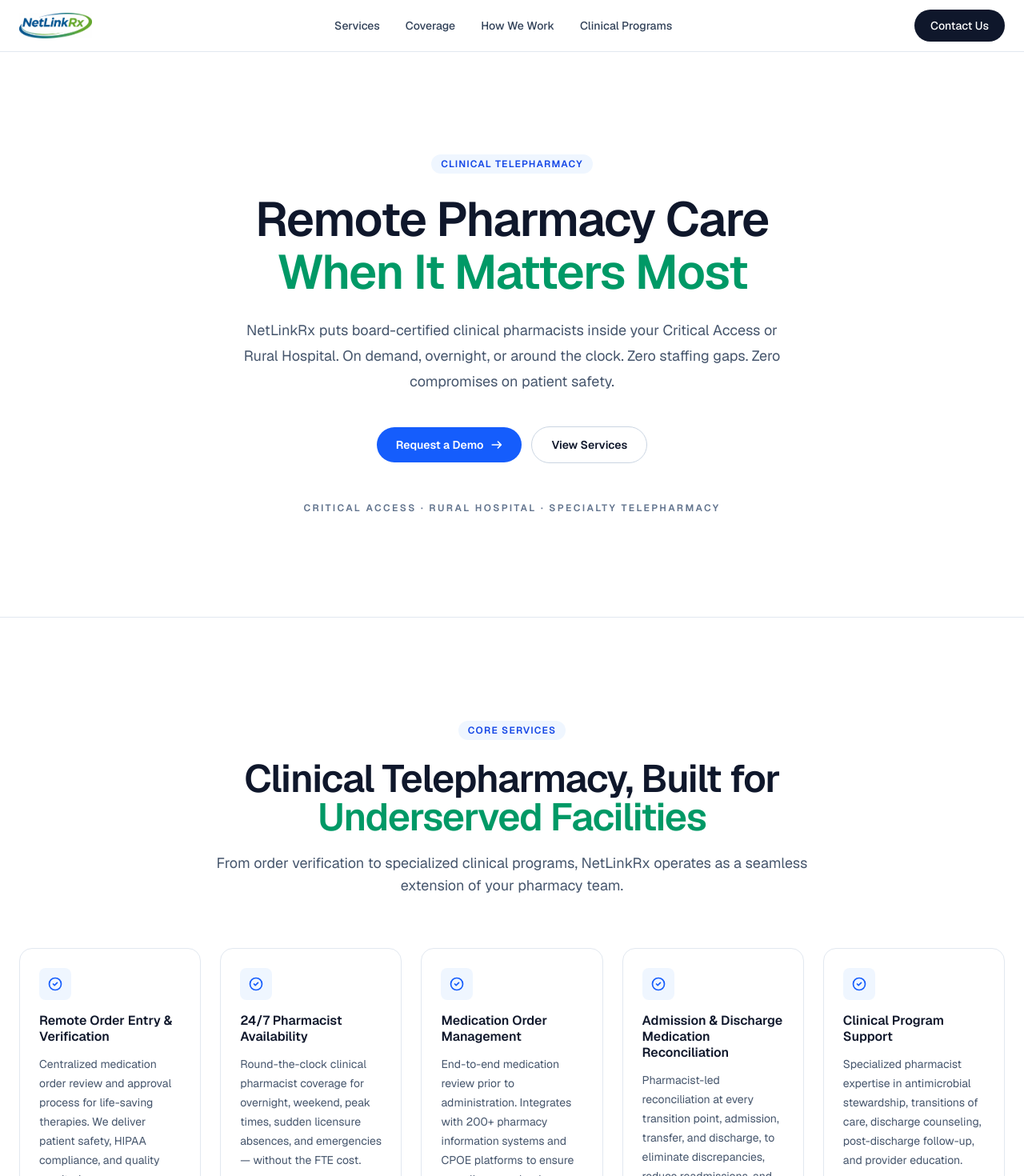
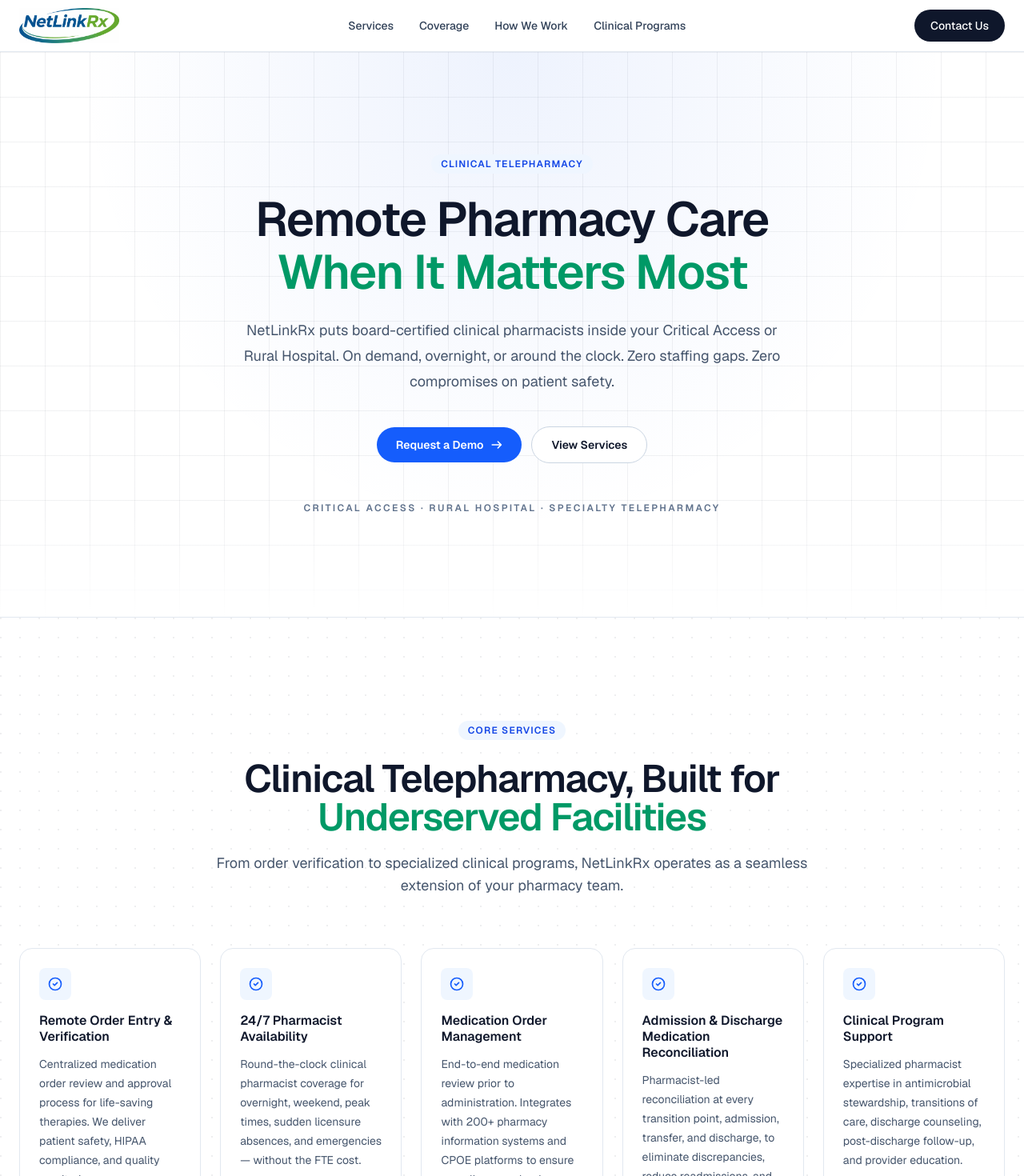
Before and after one commit to shanpharmd/netlinkrx-web, a Next.js app: page / in a window 1280 px wide. Shown: the top 1470 px of the page at 80% size. Built offline with nearby package versions, Linux system fonts and the light colour scheme.

Commit message:
Bigger logo, grid background, add pharmacist-at-monitors photo

```diff
--- a/app/globals.css
+++ b/app/globals.css
@@ -33,3 +33,26 @@
   font-feature-settings: "ss01", "cv11";
   -webkit-font-smoothing: antialiased;
 }
+
+/* Subtle dot grid for white sections */
+.bg-grid {
+  background-image: radial-gradient(
+    circle at 1px 1px,
+    rgba(15, 23, 42, 0.07) 1px,
+    transparent 0
+  );
+  background-size: 24px 24px;
+}
+
+/* Hero-specific larger grid with fade */
+.bg-grid-hero {
+  background-image:
+    radial-gradient(
+      ellipse at 50% 0%,
+      rgba(37, 99, 235, 0.08),
+      transparent 60%
+    ),
+    linear-gradient(to right, rgba(15, 23, 42, 0.06) 1px, transparent 1px),
+    linear-gradient(to bottom, rgba(15, 23, 42, 0.06) 1px, transparent 1px);
+  background-size: 100% 100%, 56px 56px, 56px 56px;
+}
--- a/app/page.tsx
+++ b/app/page.tsx
@@ -167,10 +167,10 @@
             <Image
               src="/netlinkrx-logo.svg"
               alt="NetLinkRx"
-              width={140}
-              height={32}
+              width={240}
+              height={64}
               priority
-              className="h-8 w-auto"
+              className="h-11 w-auto"
             />
           </a>
           <nav className="hidden md:flex items-center gap-8">
@@ -195,9 +195,9 @@
 
       <main id="top" className="flex-1">
         {/* HERO */}
-        <section className="relative overflow-hidden border-b border-slate-200">
-          <div className="absolute inset-0 -z-10 bg-gradient-to-b from-blue-50/40 via-white to-white" />
-          <div className="mx-auto max-w-4xl px-6 py-24 md:py-32 text-center">
+        <section className="relative overflow-hidden border-b border-slate-200 bg-grid-hero">
+          <div className="absolute inset-x-0 bottom-0 h-32 bg-gradient-to-b from-transparent to-white" />
+          <div className="relative mx-auto max-w-4xl px-6 py-24 md:py-32 text-center">
             <div className="flex justify-center mb-6">
               <Eyebrow>Clinical Telepharmacy</Eyebrow>
             </div>
@@ -233,7 +233,7 @@
         </section>
 
         {/* CORE SERVICES */}
-        <section id="services" className="py-24 md:py-32">
+        <section id="services" className="bg-grid py-24 md:py-32">
           <div className="mx-auto max-w-7xl px-6">
             <div className="text-center max-w-3xl mx-auto">
               <Eyebrow>Core Services</Eyebrow>
@@ -345,7 +345,7 @@
         </section>
 
         {/* HOW WE WORK */}
-        <section id="how-we-work" className="py-24 md:py-32">
+        <section id="how-we-work" className="bg-grid py-24 md:py-32">
           <div className="mx-auto max-w-7xl px-6">
             <div className="max-w-2xl">
               <h2 className="text-3xl md:text-4xl lg:text-5xl font-semibold tracking-tight text-slate-900">
@@ -409,6 +409,16 @@
                 </a>
               </div>
 
+              <div className="space-y-6">
+                <div className="relative aspect-[4/3] rounded-2xl overflow-hidden bg-slate-200 shadow-lg">
+                  <Image
+                    src="/pharmacist-monitors.png"
+                    alt="Clinical pharmacist reviewing medication orders on dual monitors"
+                    fill
+                    sizes="(max-width: 1024px) 100vw, 50vw"
+                    className="object-cover"
+                  />
+                </div>
                 <div className="rounded-2xl border border-slate-200 bg-white p-8 shadow-sm">
                   <div className="flex items-center justify-between">
                     <h3 className="text-lg font-semibold text-slate-900">
@@ -429,10 +439,11 @@
                 </div>
               </div>
             </div>
+          </div>
         </section>
 
         {/* CLINICAL PROGRAMS */}
-        <section id="clinical-programs" className="py-24 md:py-32">
+        <section id="clinical-programs" className="bg-grid py-24 md:py-32">
           <div className="mx-auto max-w-7xl px-6">
             <div className="text-center max-w-3xl mx-auto">
               <Eyebrow>Clinical Programs</Eyebrow>
@@ -569,9 +580,9 @@
               <Image
                 src="/netlinkrx-logo.svg"
                 alt="NetLinkRx"
-                width={140}
-                height={32}
-                className="h-8 w-auto"
+                width={240}
+                height={64}
+                className="h-12 w-auto"
               />
               <p className="mt-4 text-sm text-slate-600">
                 Clinical Telepharmacy for Critical Access &amp; Rural
```
Also changed, not shown: public/pharmacist-monitors.png (added). Lines whose indentation alone changed are shown as unchanged.
